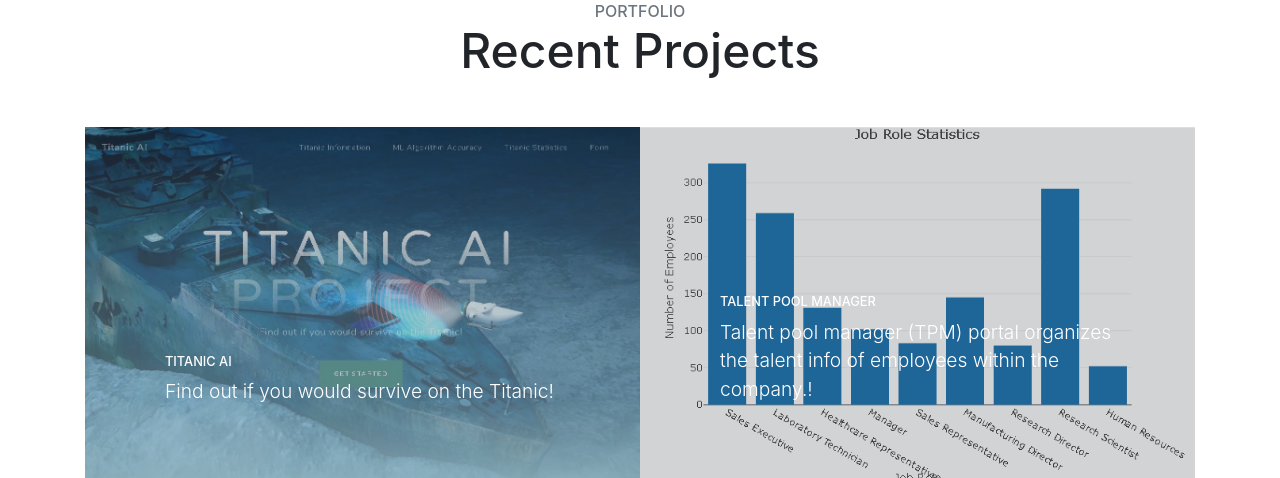
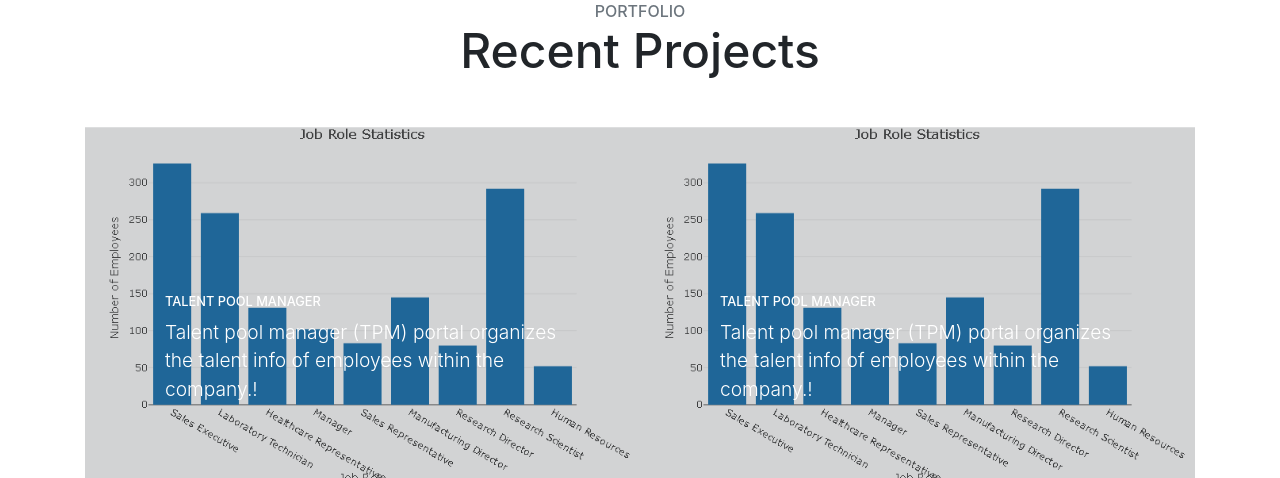
Before and after one commit to sinancengiz/sinancengiz.github.io, a website with bundled scripts: page index.html in a window 1280 px wide. Shown: the part 1410-1888 px from the top of the page. Built offline with nearby package versions, Linux system fonts and the light colour scheme.

Commit message:
titanicsad

```diff
--- a/index.html
+++ b/index.html
@@ -146,14 +146,14 @@
         </div>
         <div class="row no-gutters">
           <div class="col-lg-6">
-            <a class="portfolio-item" href="https://titanic-showcase-app.herokuapp.com/" target="_blank">
+            <a class="portfolio-item" href="https://talentsource.herokuapp.com/" target="_blank">
               <span class="caption">
                 <span class="caption-content">
-                  <h2>Titanic AI</h2>
-                  <p class="mb-0">Find out if you would survive on the Titanic!</p>
+                  <h2>Talent Pool Manager</h2>
+                  <p class="mb-0">Talent pool manager (TPM) portal organizes the talent info of employees within the company.!</p>
                 </span>
               </span>
-              <img class="img-fluid" src="img/titanic_1.jpg" alt="talent_pool">
+              <img class="img-fluid" src="img/talent_pool.png" alt="talent_pool">
             </a>
           </div>
           <div class="col-lg-6">
```
